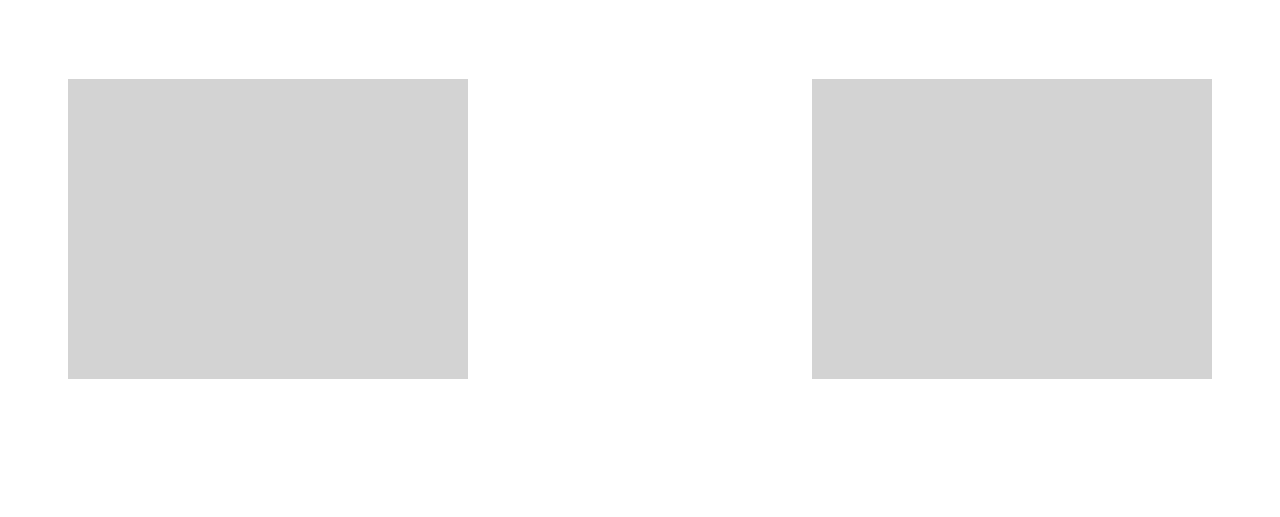
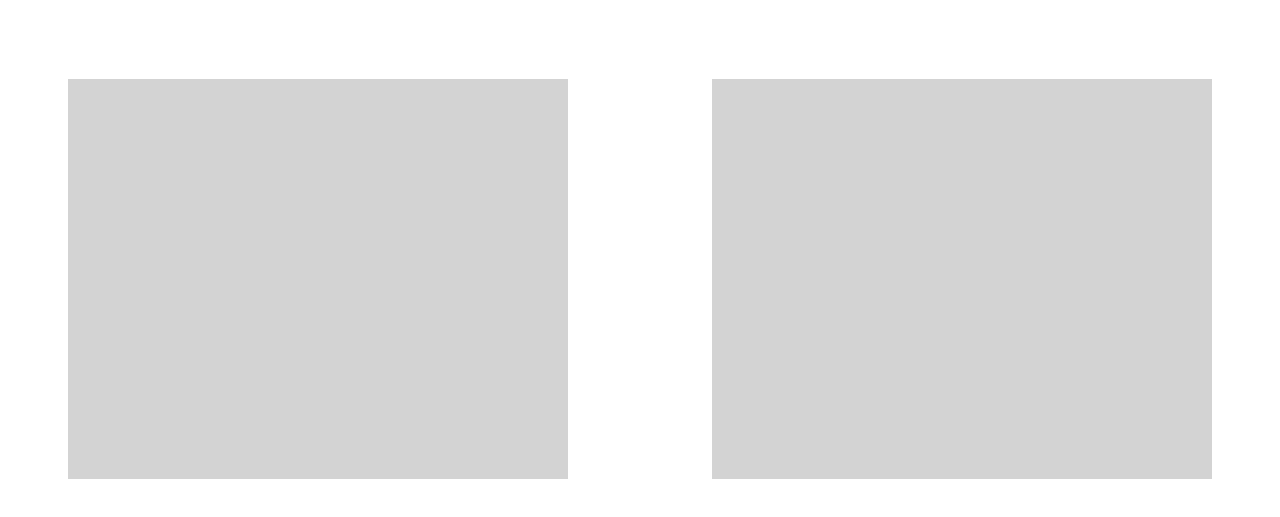
Before and after one commit to firatsel/EIA2, a website: page A02_EventInspector/eventinspector.html in a window 1280 px wide. Shown: the part 61-578 px from the top of the page. Drawn offline with Linux system fonts and the light colour scheme.

Commit message:
EventInspector

```diff
--- a/A02_EventInspector/EventInspector.css
+++ b/A02_EventInspector/EventInspector.css
@@ -1,16 +1,16 @@
 #div00 {
   background-color: lightgrey;
-  width: 400px;
+  width: 500px;
   float: left;
-  height: 300px;
+  height: 400px;
   margin: 60px;
 }
 
 #div01 {
   background-color: lightgrey;
-  width: 400px;
+  width: 500px;
   float: right;
-  height: 300px;
+  height: 400px;
   margin-right: 60px;
   margin-top: 60px;
 }
```
